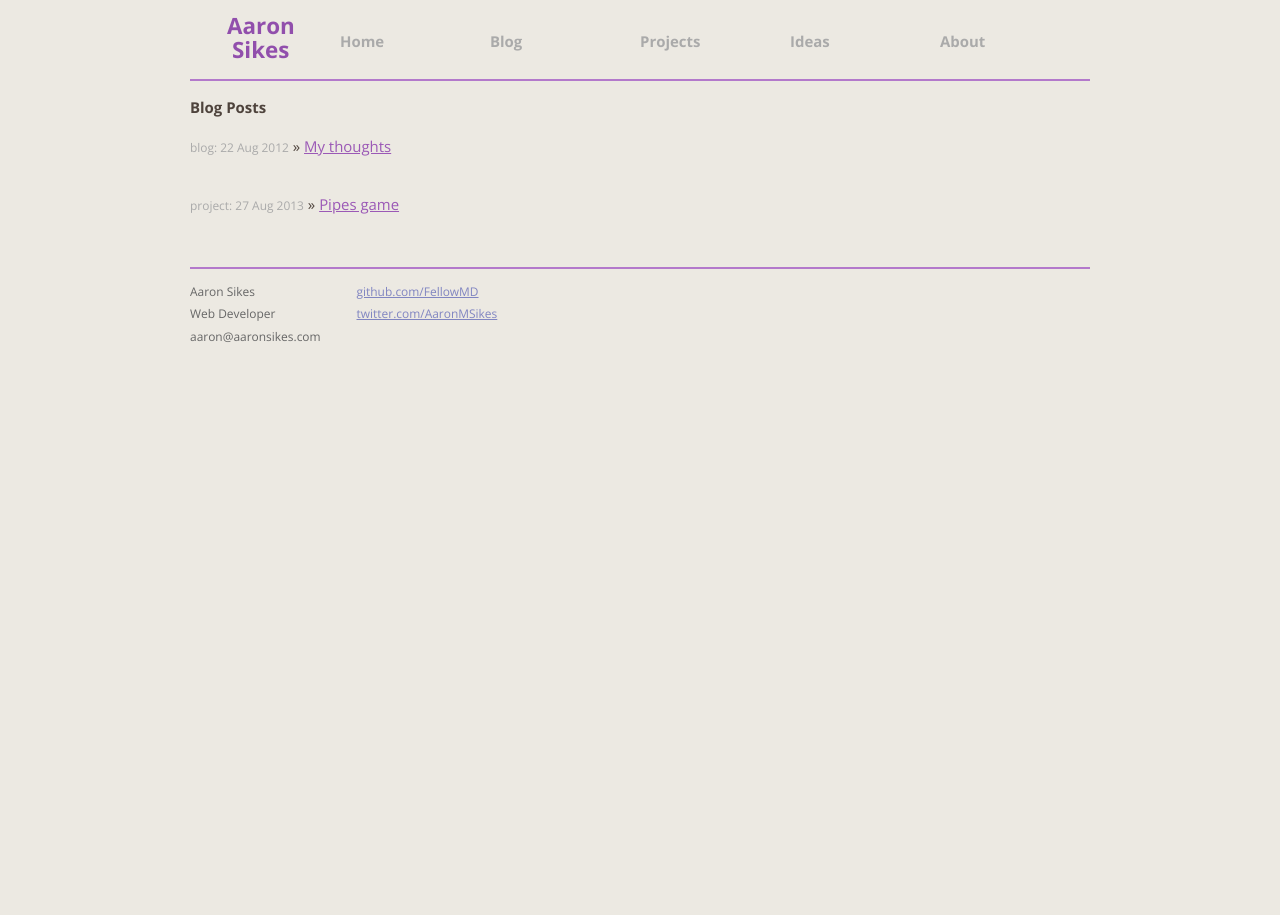
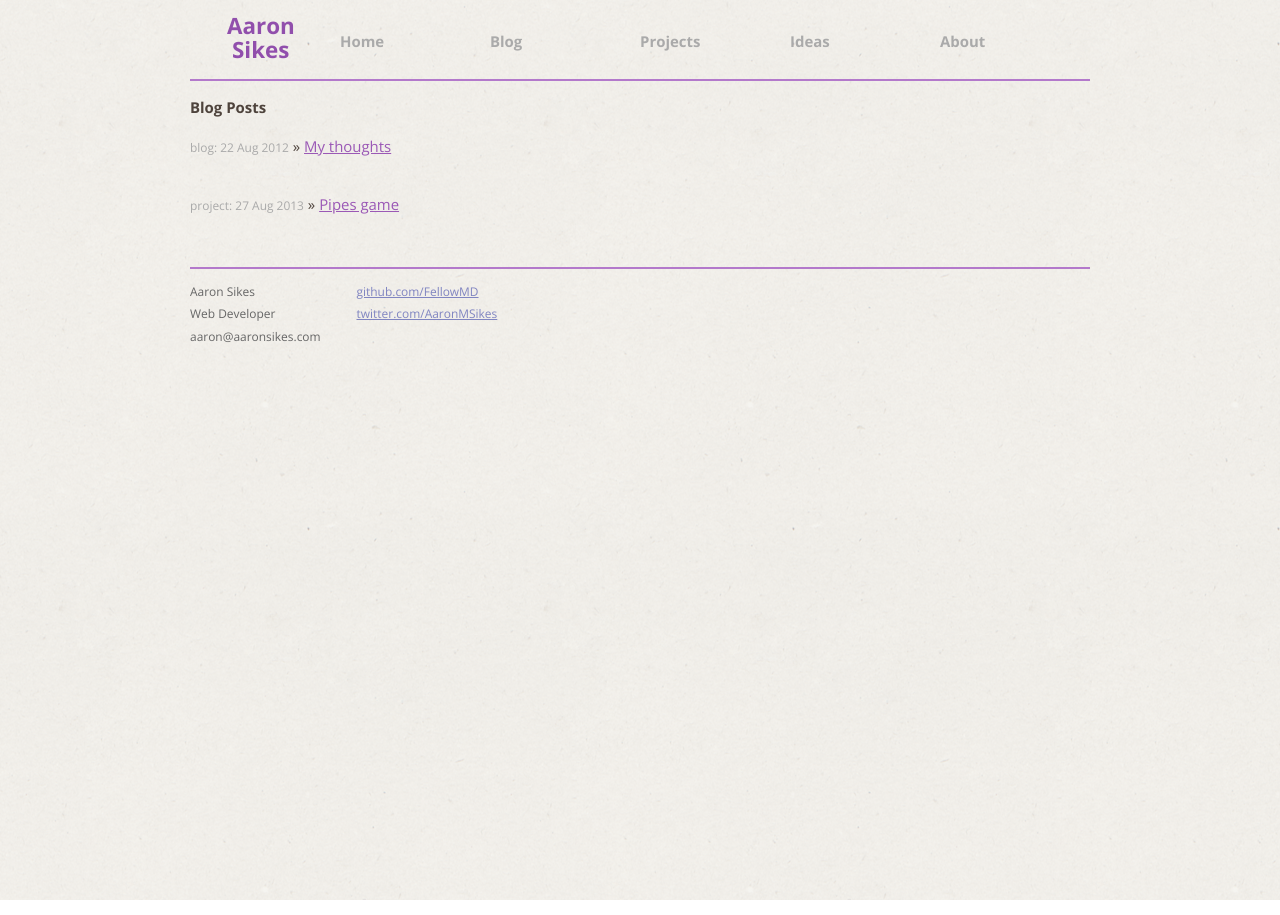
Before and after one commit to FellowMD/aaronsikes.com, a Jekyll site: the page built from index.html, in a window 1280 px wide. Built offline with Jekyll 4.4.1, drawn with Linux system fonts in a browser that asks for light colours; Markdown is read by kramdown in place of the engine named in the settings.

Commit message:
Added some snazzy grunge to the background

```diff
--- a/css/main.css
+++ b/css/main.css
@@ -71,8 +71,16 @@ html,
 body {
   height: 100%;
 }
+html {
+  background: url(/img/ricepaper2.png) fixed;
+}
 body {
-  background-color: #ece9e2;
+  position: absolute;
+  top: 0;
+  right: 0;
+  bottom: 0;
+  left: 0;
+  background-color: rgba(236, 233, 226, 0.5);
   font-family: 'Open Sans', sans-serif;
   font-size: small;
   text-align: center;
```
Also changed, not shown: less/main.less (+7 -1 lines), img/ricepaper2.png (added).
